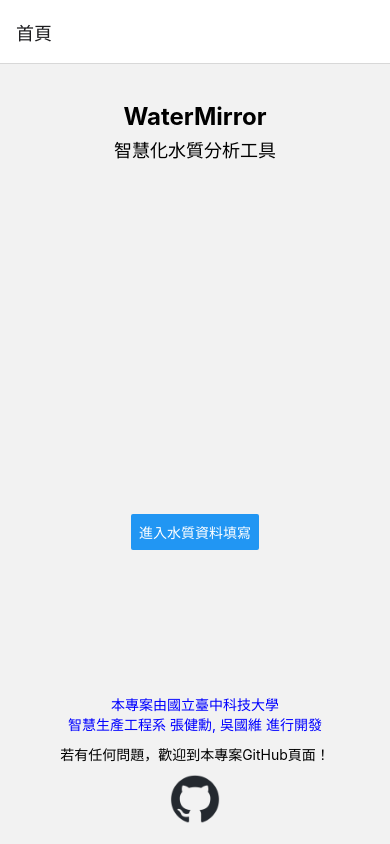
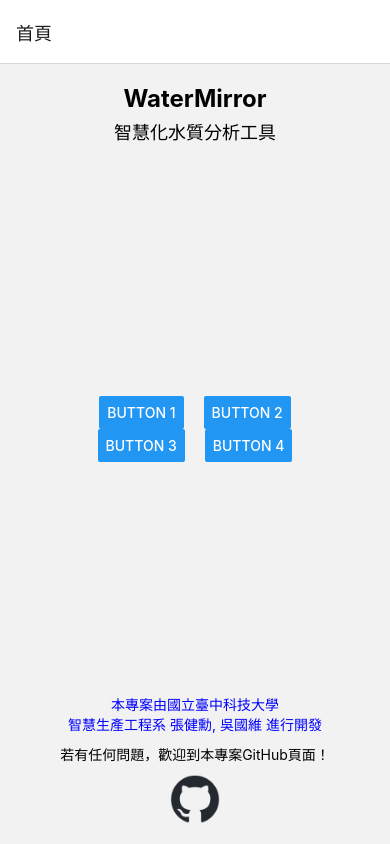
Before and after one commit to KageRyo/WaterMirror, a React Native app in the folder WaterMirror/: screen /Home in a window 390 px wide. Built offline with nearby package versions, Linux system fonts and the light colour scheme.

Commit message:
feat: add button3&4.

```diff
--- a/WaterMirror/src/Home.js
+++ b/WaterMirror/src/Home.js
@@ -8,7 +8,7 @@ const navigateToGitHub = () => {
   Linking.openURL('https://github.com/RotatingPotato/WaterMirror');
 };
 
-// 上部分組件
+// 頂部文字組件
 const TopSection = () => (
   <View style={styles.topContainer}>
     <Text style={styles.title}>WaterMirror</Text>
@@ -16,10 +16,20 @@ const TopSection = () => (
   </View>
 );
 
-// 中部分組件
-const MiddleSection = ({ navigation }) => (
-  <View style={styles.middleContainer}>
-    <Button title="進入水質資料填寫" onPress={() => navigation.navigate('Calc')} />
+// 按鈕組件
+const ButtonSection = ({ navigation }) => (
+  <View style={styles.buttonContainer}>
+    <View style={styles.buttonRow}>
+      <Button title="Button 1" onPress={() => navigation.navigate('Calc')} />
+      <View style={styles.buttonSpace} />
+      <Button title="Button 2" />
+    </View>
+    <View style={styles.buttonSpace} />
+    <View style={styles.buttonRow}>
+      <Button title="Button 3" />
+      <View style={styles.buttonSpace} />
+      <Button title="Button 4" />
+    </View>
   </View>
 );
 
@@ -30,24 +40,19 @@ const BottomSection = () => (
     <Text style={[styles.blueText, { marginBottom: 10 }]}>智慧生產工程系 張健勳, 吳國維 進行開發</Text>
     <Text style={{ marginBottom: 10 }}>若有任何問題，歡迎到本專案GitHub頁面！</Text>
     <TouchableOpacity onPress={navigateToGitHub}>
-      <Image
-        source={GitHubMark}
-        style={{ width: 50, height: 50 }}
-      />
+      <Image source={GitHubMark} style={{ width: 50, height: 50 }} />
     </TouchableOpacity>
   </View>
 );
 
 export default function HomeScreen() {
   const navigation = useNavigation();
-
   return (
     <View style={styles.container}>
-      {/* 上部分 */}
       <TopSection />
-      {/* 中部分 */}
-      <MiddleSection navigation={navigation} />
-      {/* 下部分 */}
+      <View style={styles.contentContainer}>
+        <ButtonSection navigation={navigation} />
+      </View>
       <BottomSection />
     </View>
   );
@@ -56,26 +61,33 @@ export default function HomeScreen() {
 const styles = StyleSheet.create({
   container: {
     flex: 1,
-    flexDirection: "column",
-    justifyContent: 'center',
+    justifyContent: 'space-between',
     alignItems: 'center',
   },
   topContainer: {
+    justifyContent: 'center',
+    alignItems: 'center',
+    marginTop: 20,
+  },
+  contentContainer: {
     flex: 1,
     justifyContent: 'center',
+  },
+  buttonContainer: {
+    alignItems: 'center',
+    justifyContent: 'center',
+  },
+  buttonRow: {
+    flexDirection: 'row',
     alignItems: 'center',
   },
-  middleContainer: {
-    flex: 4,
+  buttonSpace: {
+    width: 20,
+  },
+  bottomContainer: {
     justifyContent: 'center',
     alignItems: 'center',
-  },
-  bottomContainer: {
-    flex: 1,
-    justifyContent: 'center',
-    alignItems: 'center',
-    position: 'absolute',
-    bottom: 20,
+    marginBottom: 20,
   },
   title: {
     fontSize: 24,
```
